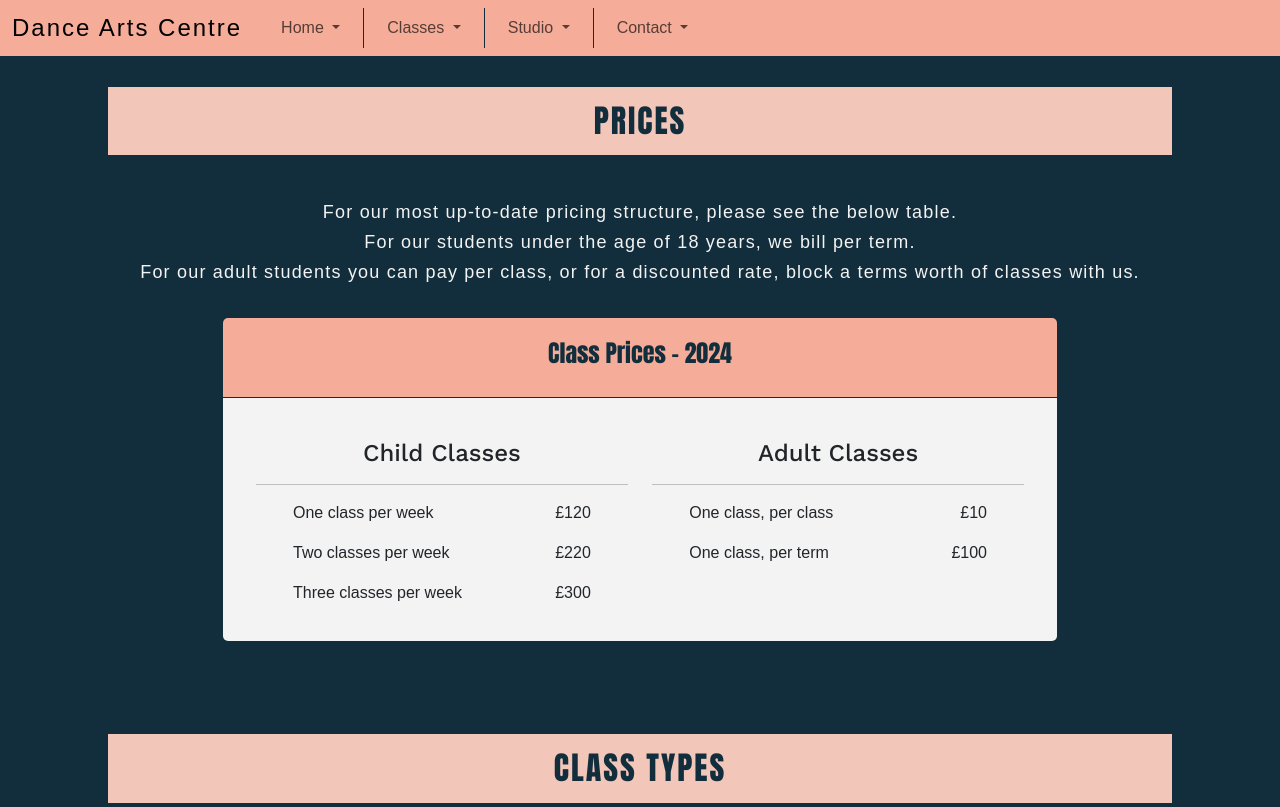
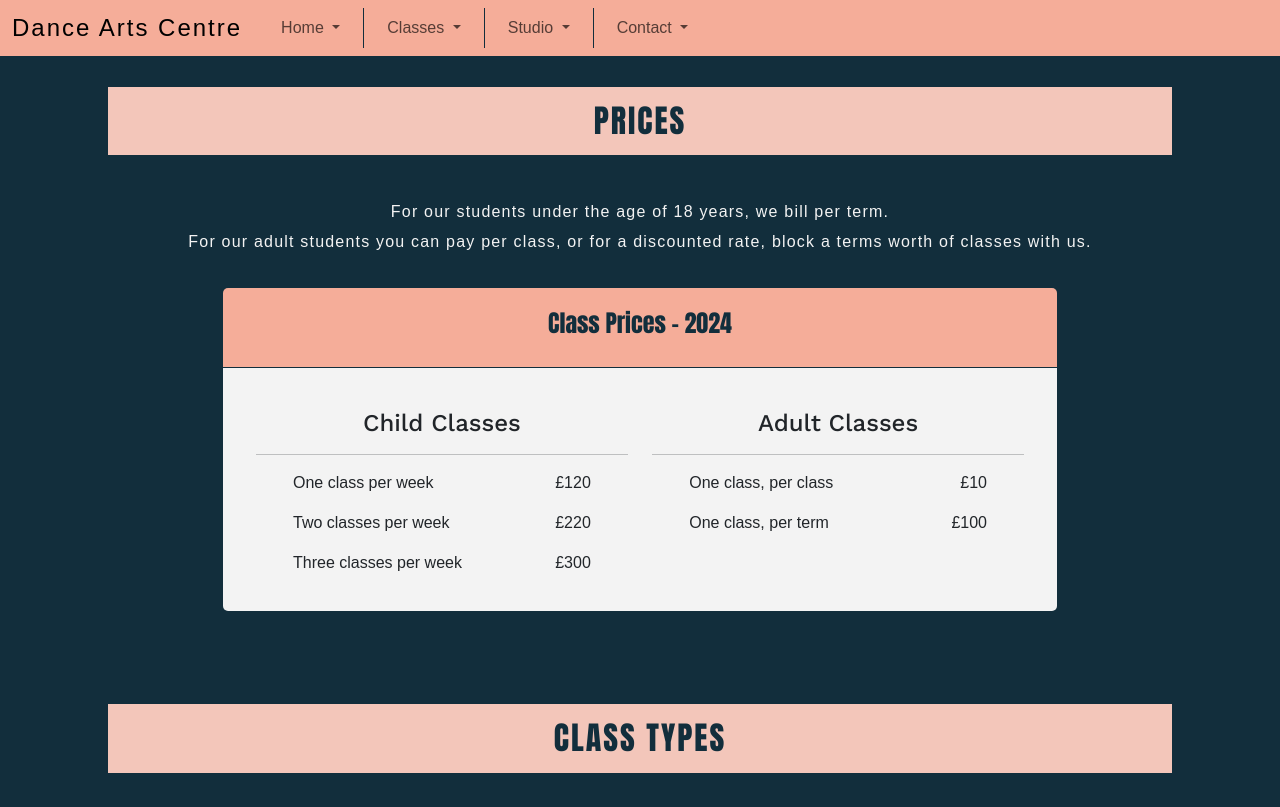
Before and after one commit to Zog08/Dance-Arts-Centre-MP1, a plain HTML site: page classes.html in a window 1280 px wide. Shown: the top 807 px of the page. Drawn offline with nearby package versions, Linux system fonts and the light colour scheme.

Commit message:
maint: classes page, font size tweaked to improve loading time

```diff
--- a/assets/css/style.css
+++ b/assets/css/style.css
@@ -329,7 +329,7 @@ img.card-img-top {
     border: 0.25px solid #122e3c;
     color: #f3f3f3;
     line-height: 30px;
-    font-size: 18px;
+    font-size: 16px;
     letter-spacing: 1.2px;
 }
 
--- a/classes.html
+++ b/classes.html
@@ -94,7 +94,7 @@
 
             <div class="row text-center justify-content-center">
                 <div class="col-10 ">
-                    <p class="prices-text">For our most up-to-date pricing structure, please see the below table.<br>
+                    <p class="prices-text">
                         For our students under the age of 18 years, we bill per term.
                         <br>
                         For our adult students you can pay per class, or for a discounted rate, block a terms worth of
```
